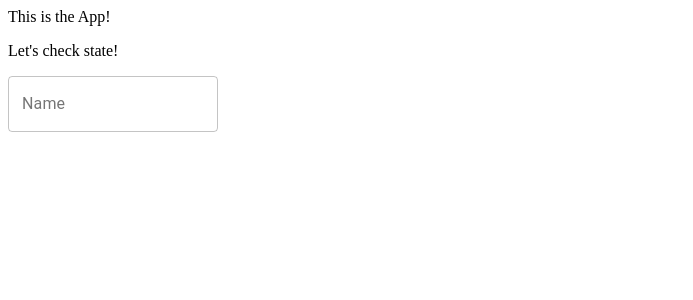
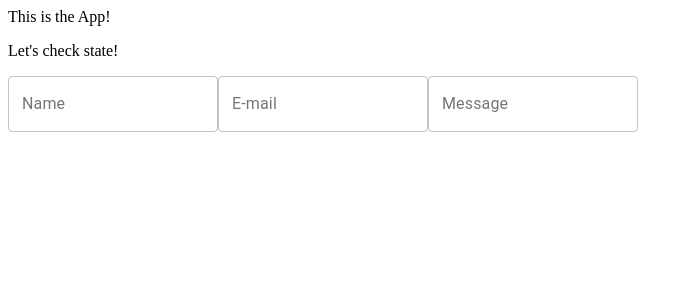
Before and after one commit to mealthebear/quick-mail, a React app: page / in a window 1280 px wide. Shown: the top 300 px of the page, without its empty margins (0-693 px from the left). Built offline with nearby package versions, Linux system fonts and the light colour scheme; the HTML template or start-up script is replaced by a standard one.

Commit message:
Implemented input fields for email and message

```diff
--- a/client/src/components/Form.js
+++ b/client/src/components/Form.js
@@ -1,15 +1,15 @@
 import React, { Component } from 'react';
-import { makeStyles } from '@material-ui/core/styles';
+// import { makeStyles } from '@material-ui/core/styles';
 import TextField from '@material-ui/core/TextField';
 
-const useStyles = makeStyles(theme => ({
-    root: {
-        '& .MuliTextField-root': {
-            margin: theme.spacing(1),
-            width: 200,
-        },
-    },
-}));
+// const useStyles = makeStyles(theme => ({
+//     root: {
+//         '& .MuliTextField-root': {
+//             margin: theme.spacing(1),
+//             width: 200,
+//         },
+//     },
+// }));
 
 export default class Form extends Component {
     constructor(props) {
@@ -45,7 +45,22 @@ export default class Form extends Component {
                             label='Name'
                             multiline
                             name='name'
-                            value={this.state.nameValue}
+                            onChange={this.handleChange}
+                            variant='outlined'
+                        />
+                        <TextField
+                            id='outlined-multiline-flexible'
+                            label='E-mail'
+                            multiline
+                            name='email'
+                            onChange={this.handleChange}
+                            variant='outlined'
+                        />
+                        <TextField
+                            id='outlined-multiline-flexible'
+                            label='Message'
+                            multiline
+                            name='message'
                             onChange={this.handleChange}
                             variant='outlined'
                         />
```
